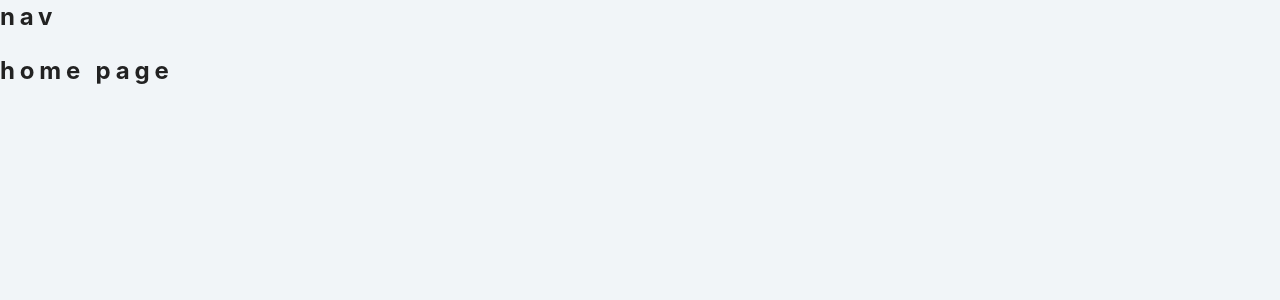
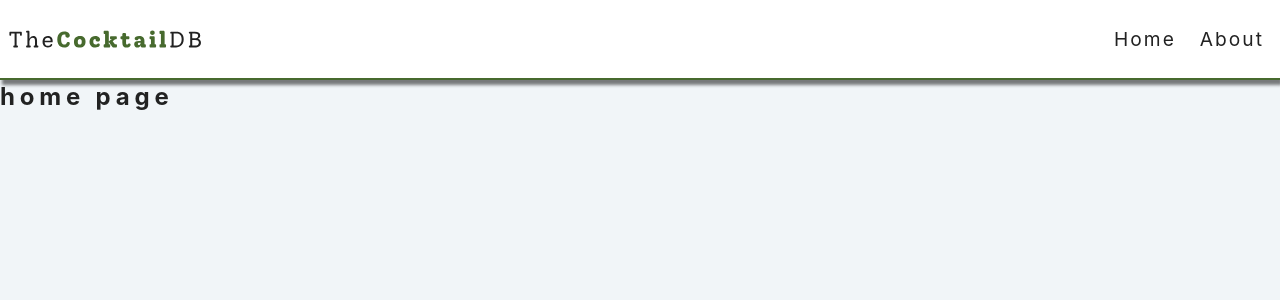
Before and after one commit to omar-zeineddine/react-mini-projects, a React (Vite) app: page / in a window 1280 px wide. Shown: the top 300 px of the page. Built offline with nearby package versions, Linux system fonts and the light colour scheme.

Commit message:
feat - add navbar

```diff
--- a/src/components/Navbar.jsx
+++ b/src/components/Navbar.jsx
@@ -4,9 +4,21 @@
 
 const Navbar = () => {
   return (
-    <div>
-      <h2>nav</h2>
-    </div>
+    <nav className="navbar">
+      <div className="nav-center">
+        <Link to="/">
+          <img src={logo} alt="cocktail db" className="logo" />
+        </Link>
+      </div>
+      <ul className="nav-links">
+        <li>
+          <Link to="/">Home</Link>
+        </li>
+        <li>
+          <Link to="/about">About</Link>
+        </li>
+      </ul>
+    </nav>
   );
 };
 
```
